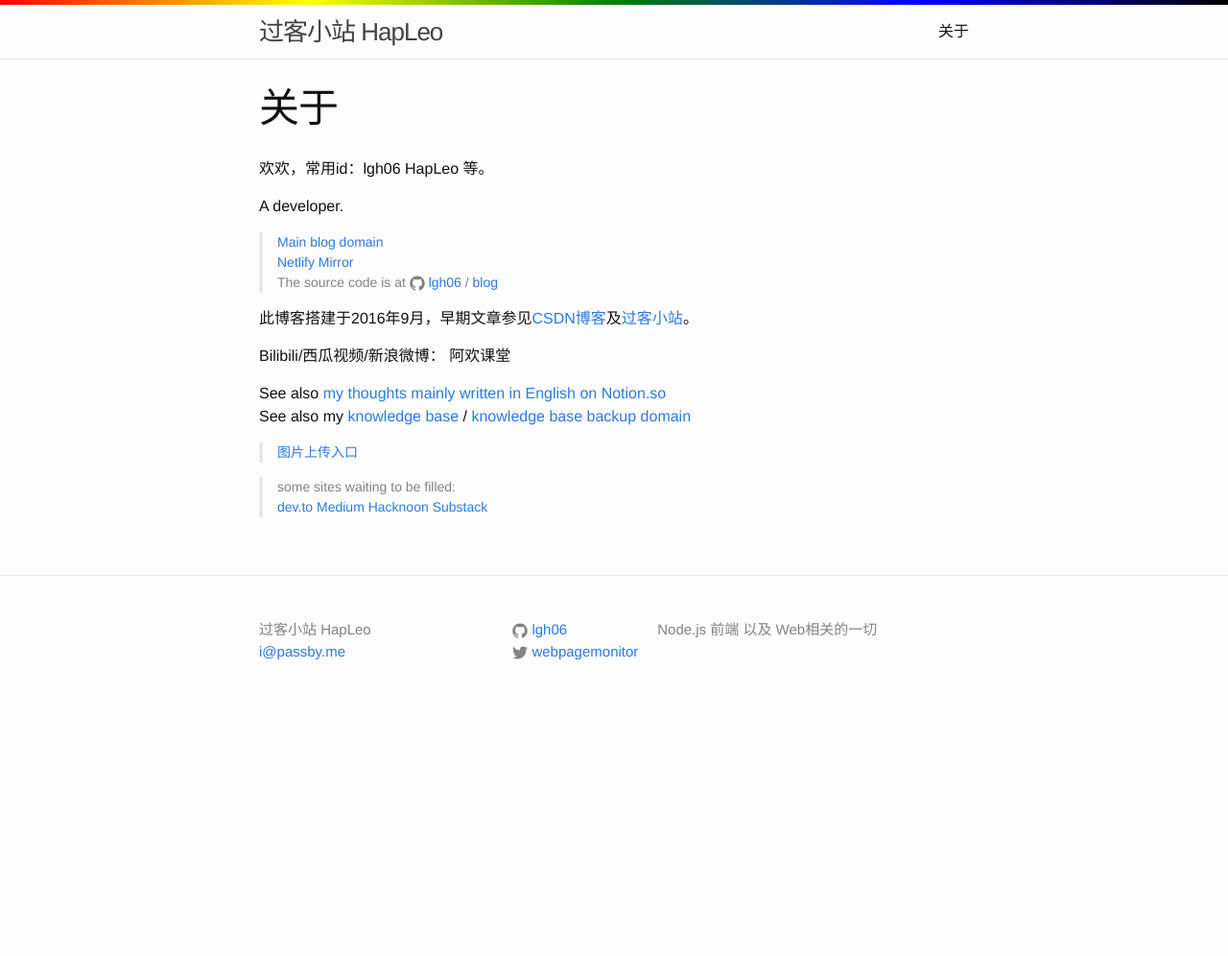
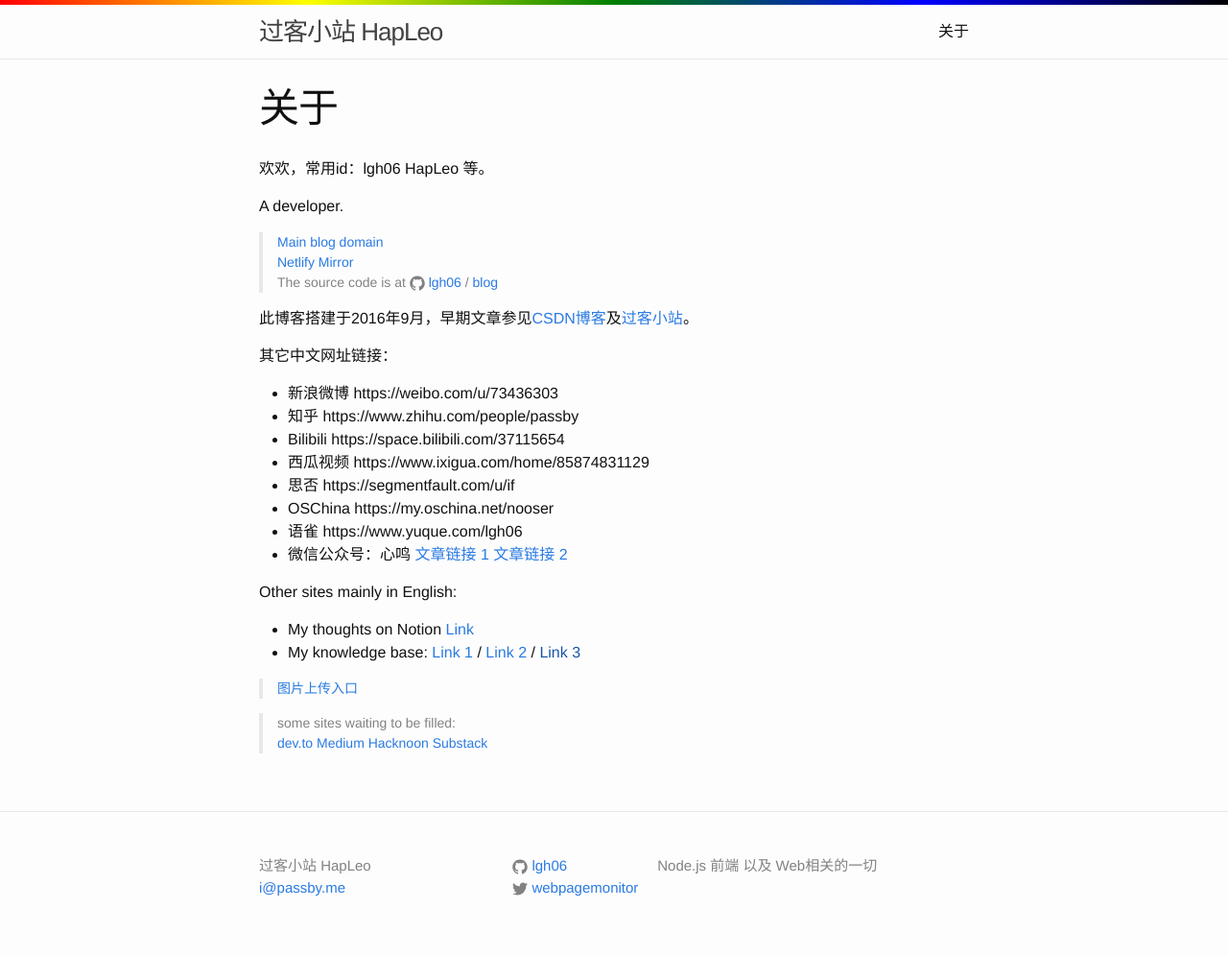
Before and after one commit to lgh06/blog, a Jekyll site: the page built from about.md, in a window 1280 px wide. Shown: the whole page at 96% size. Built offline with Jekyll 4.4.1, drawn with Linux system fonts in a browser that asks for light colours; before the commit the page ends 900 px from its top, so only the background shows below that.

Commit message:
update about page links

```diff
--- a/about.md
+++ b/about.md
@@ -15,10 +15,20 @@
 
 此博客搭建于2016年9月，早期文章参见[CSDN博客](http://blog.csdn.net/lgh06/)及[过客小站](http://passby.me)。
 
-Bilibili/西瓜视频/新浪微博： 阿欢课堂
 
-See also [my thoughts mainly written in English on Notion.so](https://daniel-gehuan-liu.notion.site/Daniel-Gehuan-Liu-s-thoughts-4cbccba1880044aea740def4294dab65)
-See also my [knowledge base](https://kb.hapleo.com/) / [knowledge base backup domain](https://daniel-kb.pages.dev/)
+其它中文网址链接：
+- 新浪微博 https://weibo.com/u/73436303
+- 知乎 https://www.zhihu.com/people/passby
+- Bilibili https://space.bilibili.com/37115654
+- 西瓜视频 https://www.ixigua.com/home/85874831129
+- 思否 https://segmentfault.com/u/if
+- OSChina https://my.oschina.net/nooser
+- 语雀 https://www.yuque.com/lgh06
+- 微信公众号：心鸣  [文章链接 1](https://mp.weixin.qq.com/mp/appmsgalbum?action=getalbum&__biz=MzI4NDM0ODQ2NQ==&scene=1&album_id=1589411201309032449&count=3#wechat_redirect)  [文章链接 2](https://mp.weixin.qq.com/s/JJle3C6zIZPj6w4GSzROnA)
+
+Other sites mainly in English:
+- My thoughts on Notion [Link](https://daniel-gehuan-liu.notion.site/Daniel-Gehuan-Liu-s-thoughts-4cbccba1880044aea740def4294dab65)
+- My knowledge base: [Link 1](https://kb.hapleo.com/) /  [Link 2](https://daniel-kb.pages.dev/)  / [Link 3]()
 
 
 
```
